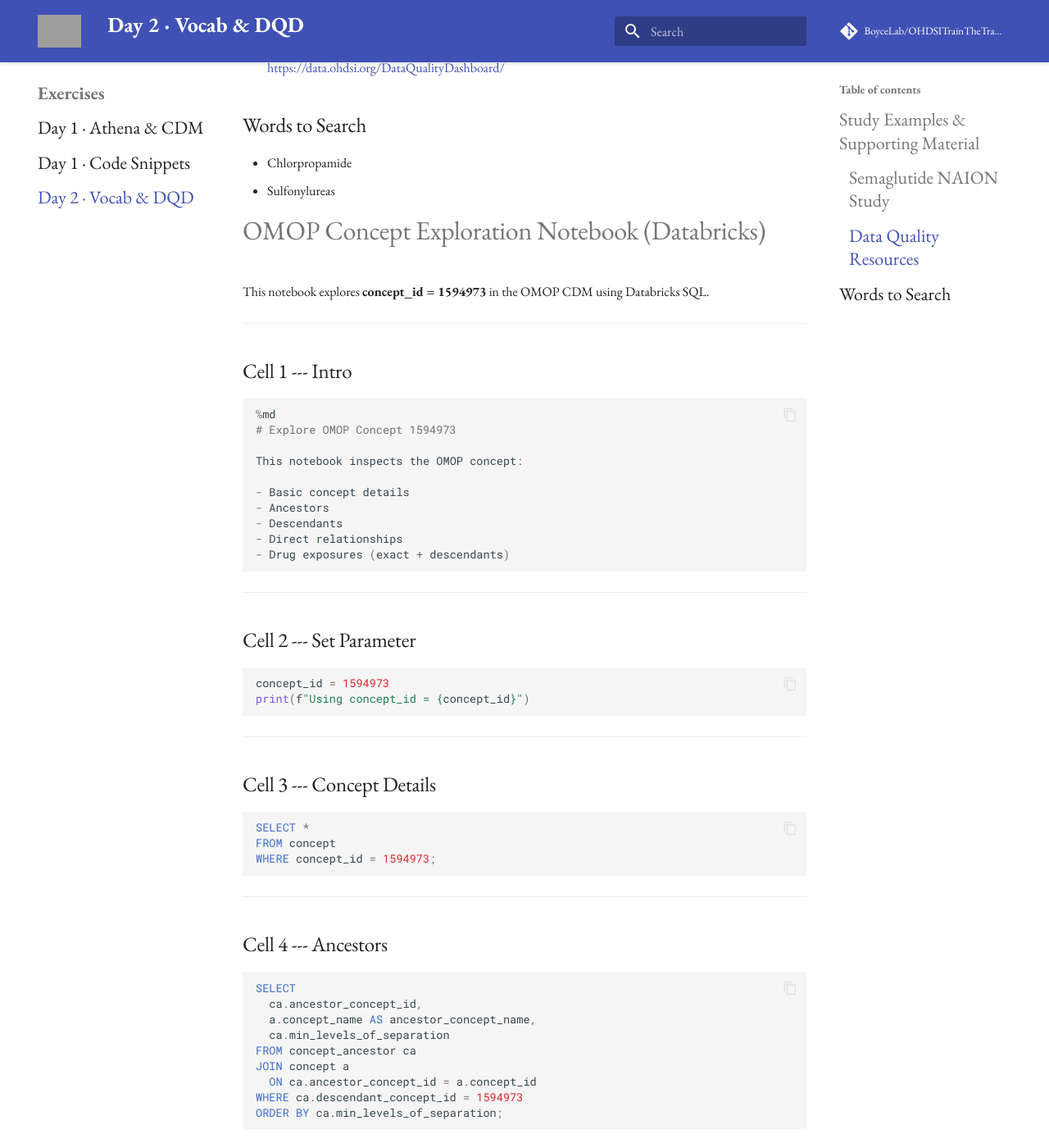
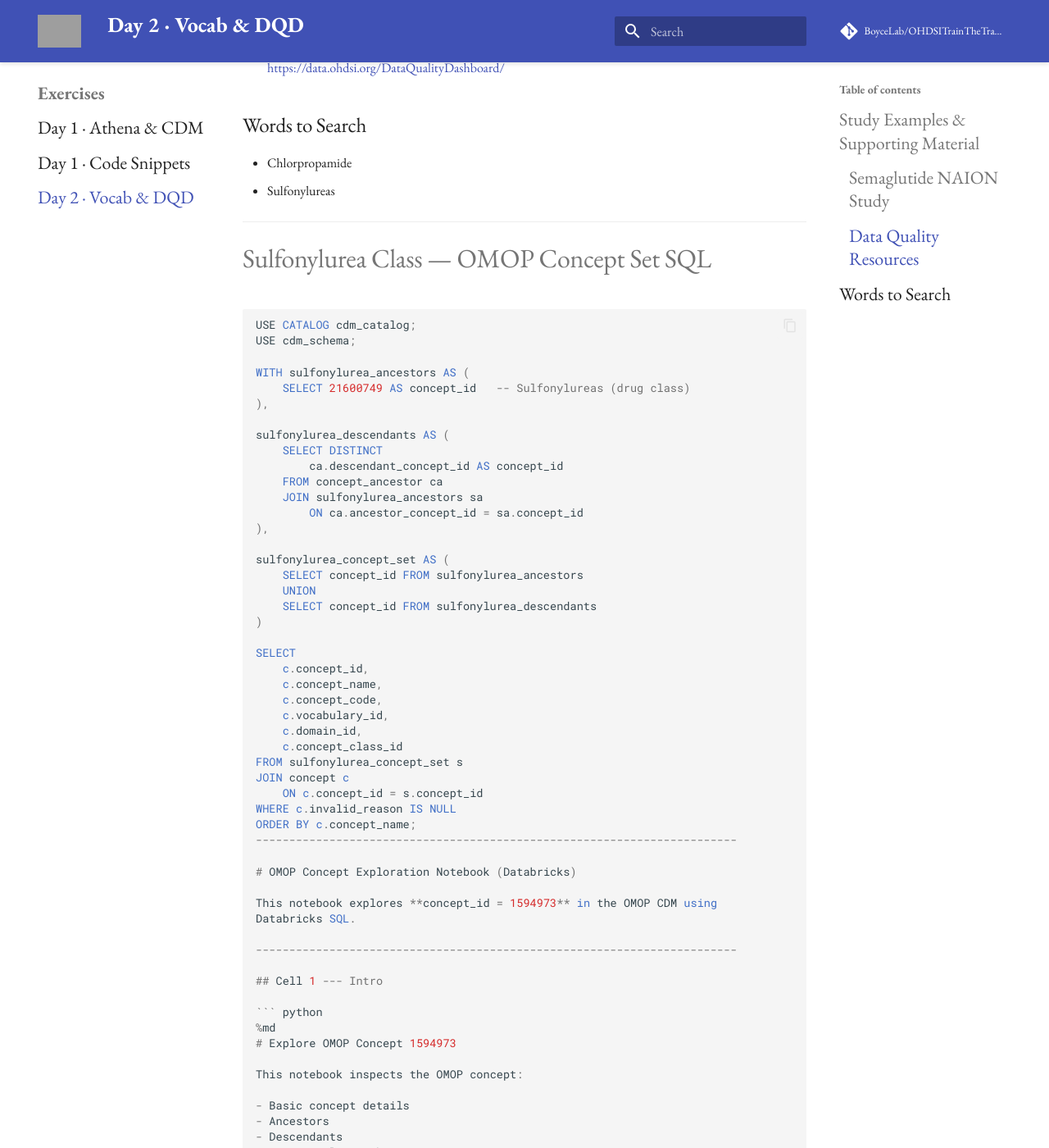
Before and after one commit to BoyceLab/OHDSITrainTheTrainer-6WK, an MkDocs documentation site: the page built from docs/exercises/day-02-vocab-dqd.md, in a window 1280 px wide and 1400 px high, scrolled down 523 px. Shown: the whole window at 82% size. Built offline with MkDocs 1.6.1 and Material for MkDocs 9.7.7, drawn with Linux system fonts in a browser that asks for light colours; comment, search, counter and statistics services are not loaded; grey boxes are pictures that could not be loaded.

Commit message:
Update day-02-vocab-dqd.md

````diff
--- a/docs/exercises/day-02-vocab-dqd.md
+++ b/docs/exercises/day-02-vocab-dqd.md
@@ -19,6 +19,46 @@
 
 -   Chlorpropamide
 -   Sulfonylureas
+
+---
+
+# Sulfonylurea Class — OMOP Concept Set SQL
+
+```sql
+USE CATALOG cdm_catalog;
+USE cdm_schema;
+
+WITH sulfonylurea_ancestors AS (
+    SELECT 21600749 AS concept_id   -- Sulfonylureas (drug class)
+),
+
+sulfonylurea_descendants AS (
+    SELECT DISTINCT
+        ca.descendant_concept_id AS concept_id
+    FROM concept_ancestor ca
+    JOIN sulfonylurea_ancestors sa
+        ON ca.ancestor_concept_id = sa.concept_id
+),
+
+sulfonylurea_concept_set AS (
+    SELECT concept_id FROM sulfonylurea_ancestors
+    UNION
+    SELECT concept_id FROM sulfonylurea_descendants
+)
+
+SELECT
+    c.concept_id,
+    c.concept_name,
+    c.concept_code,
+    c.vocabulary_id,
+    c.domain_id,
+    c.concept_class_id
+FROM sulfonylurea_concept_set s
+JOIN concept c
+    ON c.concept_id = s.concept_id
+WHERE c.invalid_reason IS NULL
+ORDER BY c.concept_name;
+------------------------------------------------------------------------
 
 # OMOP Concept Exploration Notebook (Databricks)
 
````
